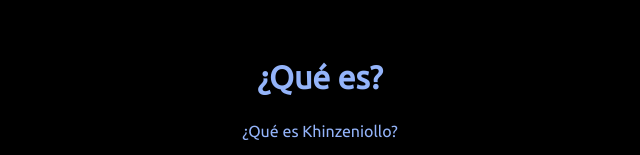
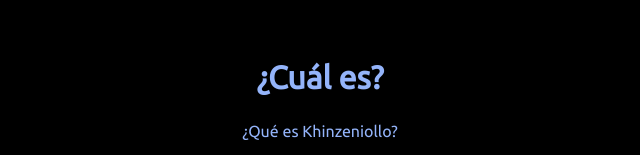
Before and after one commit to HiZollo/khinzeniollo, a Next.js app: page /levels/6 in a window 1280 px wide. Shown: the top 155 px of the page, without its empty margins (320-960 px from the left). Built offline with nearby package versions, Linux system fonts and the light colour scheme.

Commit message:
chore: change title of bonus i

```diff
--- a/app/levels/6/page.tsx
+++ b/app/levels/6/page.tsx
@@ -1,7 +1,7 @@
 export default async function BonusUno() {
   return (
     <>
-      <h1>¿Qué es?</h1>
+      <h1>¿Cuál es?</h1>
       <p>¿Qué es Khinzeniollo?</p>
       <p>Khinzeniollo es una palabra inventada. ¿Cuál es su origen?</p>
     </>
```
